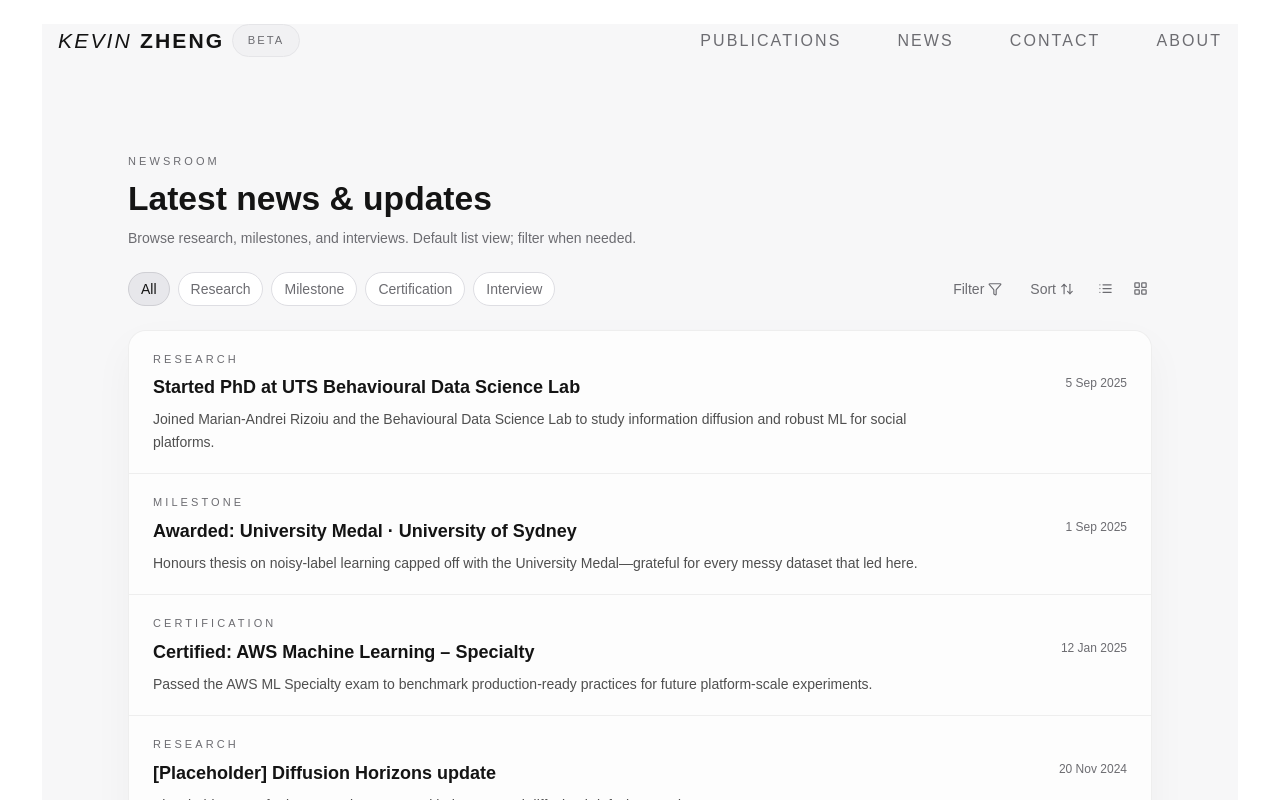
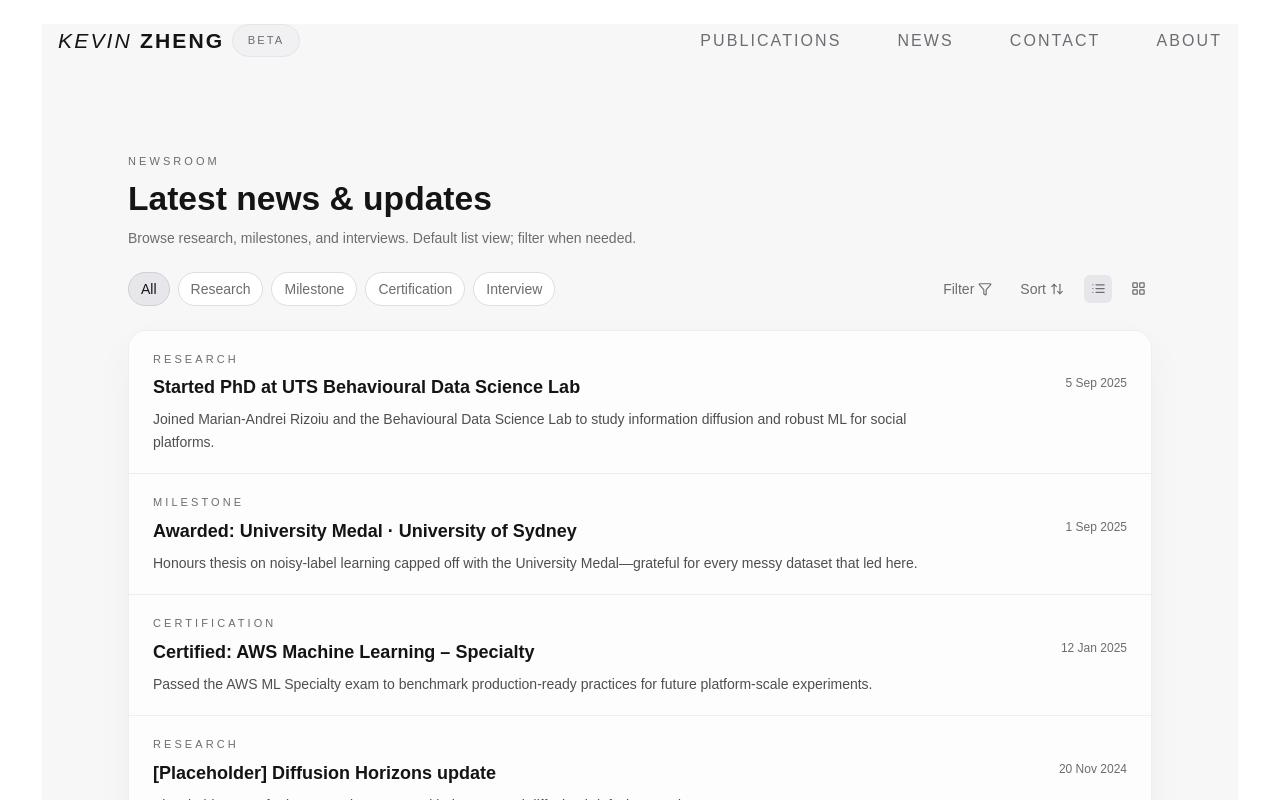
Before and after one commit to kyxzhe/kyxzhe.github.io, a Next.js app: page /news in a window 1280 px wide. Shown: the top 800 px of the page. Built offline with nearby package versions, Linux system fonts and the light colour scheme.

Commit message:
chore: highlight active view toggle

```diff
--- a/src/app/news/page.tsx
+++ b/src/app/news/page.tsx
@@ -145,7 +145,7 @@ export default function NewsPage() {
             ))}
           </div>
 
-          <div className="relative flex items-center gap-2 md:gap-3 text-muted-foreground">
+            <div className="relative flex items-center gap-2 md:gap-3 text-muted-foreground">
             <div className="relative">
               <button
                 type="button"
@@ -251,7 +251,9 @@ export default function NewsPage() {
             <button
               type="button"
               aria-label="List view"
-              className={`p-1 text-muted-foreground hover:text-foreground ${viewMode === "list" ? "text-foreground" : ""}`}
+              className={`flex h-[28px] w-[28px] items-center justify-center rounded-[6px] text-muted-foreground hover:text-foreground transition-colors ${
+                viewMode === "list" ? "text-foreground bg-[#e7e7eb]" : ""
+              }`}
               onClick={() => setViewMode("list")}
             >
               <List size={15} />
@@ -259,7 +261,9 @@ export default function NewsPage() {
             <button
               type="button"
               aria-label="Grid view"
-              className={`p-1 text-muted-foreground hover:text-foreground ${viewMode === "grid" ? "text-foreground" : ""}`}
+              className={`flex h-[28px] w-[28px] items-center justify-center rounded-[6px] text-muted-foreground hover:text-foreground transition-colors ${
+                viewMode === "grid" ? "text-foreground bg-[#e7e7eb]" : ""
+              }`}
               onClick={() => setViewMode("grid")}
             >
               <LayoutGrid size={15} />
```
